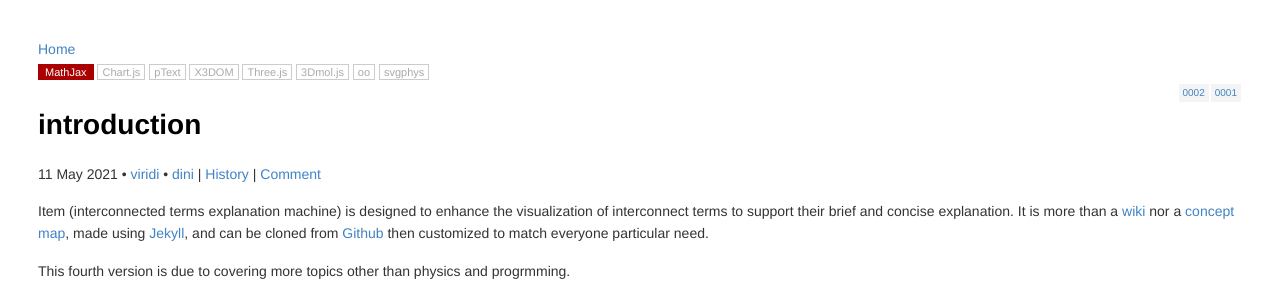
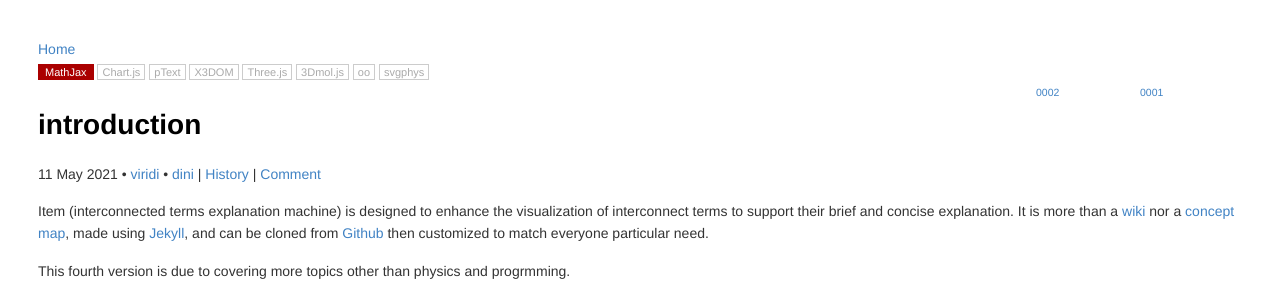
Before and after one commit to dudung/butir, a Jekyll site: the page built from _posts/0/00/2021-05-12-introduction.md, in a window 1280 px wide. Shown: the top 281 px of the page. Built offline with Jekyll 4.4.1, drawn with Linux system fonts in a browser that asks for light colours; formulas are drawn with MathJax 3.

Commit message:
update style for nodes

```diff
--- a/_sass/main.scss
+++ b/_sass/main.scss
@@ -1,9 +1,8 @@
 .nodes {
-  font-size: 10px;
+  width: 100px;
+  font-size: 10.5px;
   float: right;
-	border: 1px solid #fff;
-  padding: 1px 4px;
-	background: #f4f4f4;
+  padding: 1px 2px;
 }
 
 .current {
```
